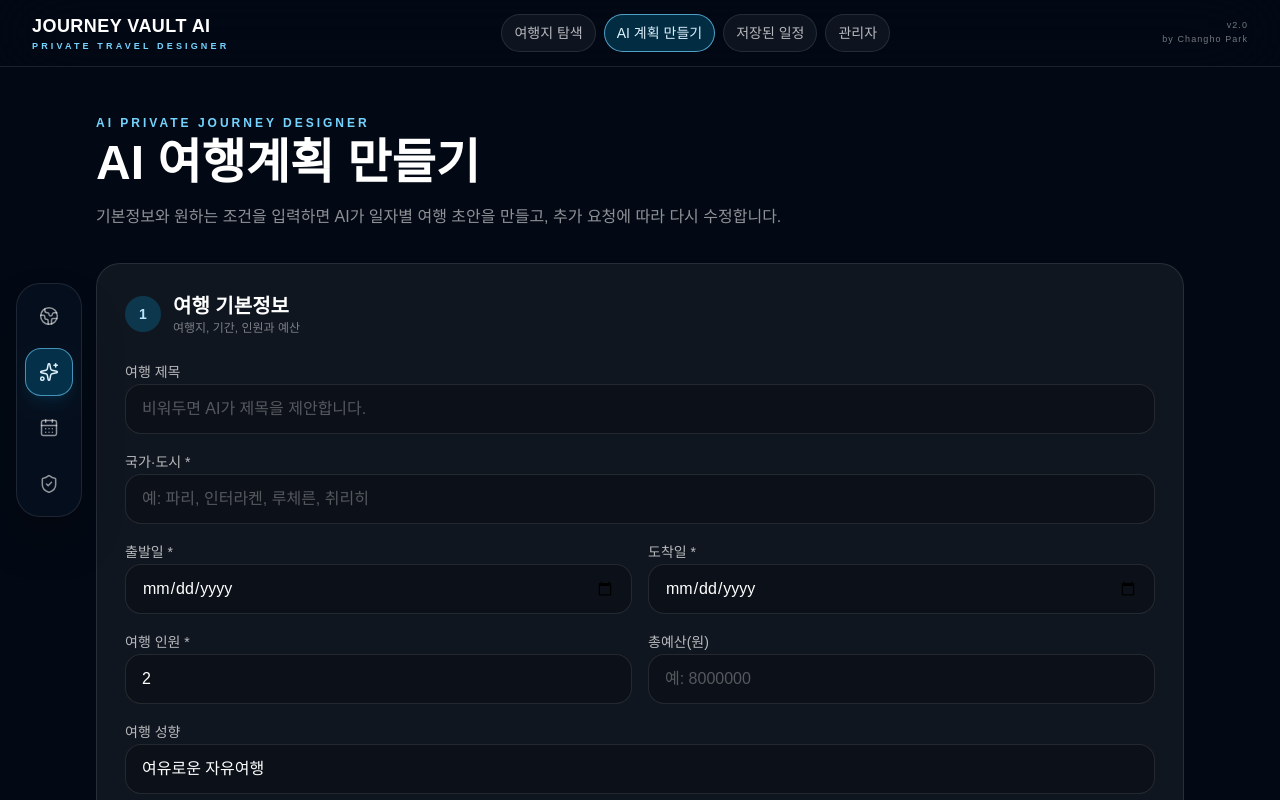
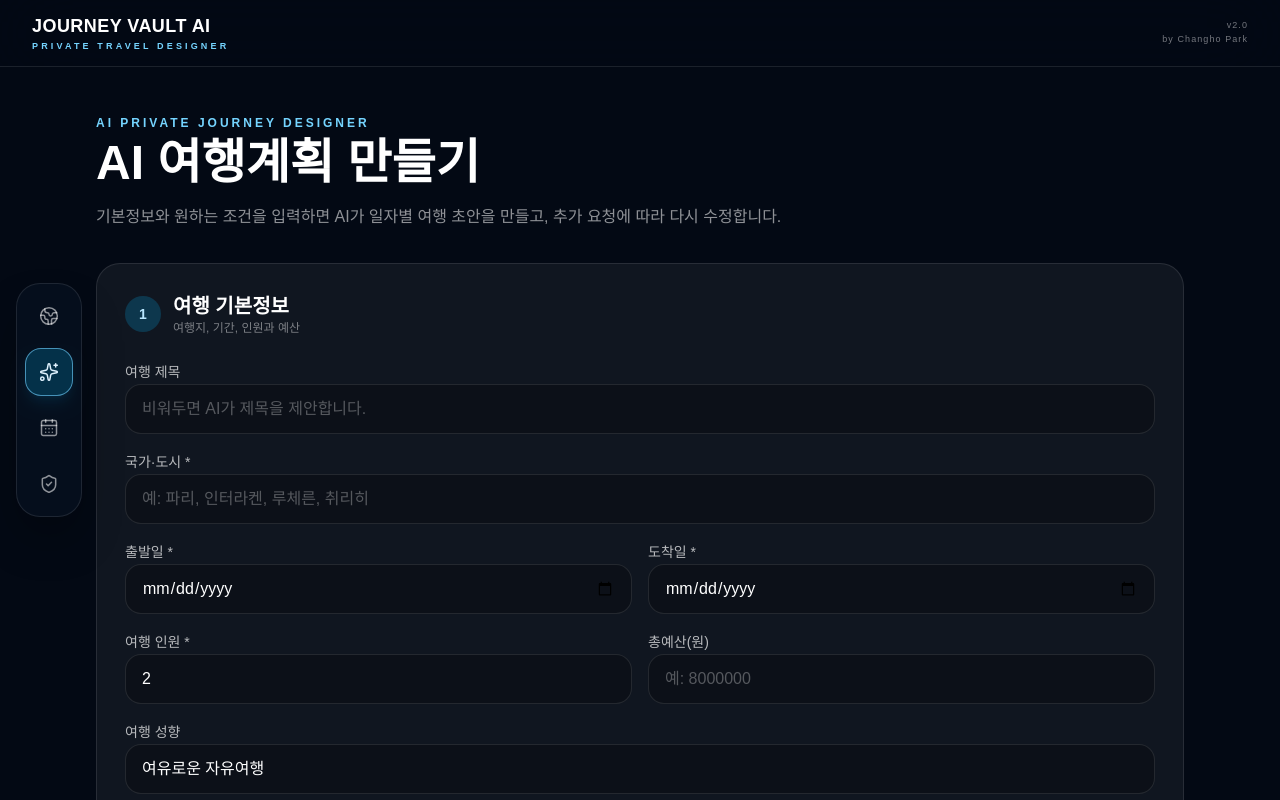
Before and after one commit to namrkorea/Repository-name-journey-vault, a Next.js app: page /planner in a window 1280 px wide. Shown: the top 800 px of the page. Built offline with nearby package versions, Linux system fonts and the light colour scheme.

Commit message:
refactor: move page navigation from header to side menu

```diff
--- a/components/AppHeader.tsx
+++ b/components/AppHeader.tsx
@@ -1,21 +1,9 @@
-"use client";
-
 import Link from "next/link";
-import { usePathname } from "next/navigation";
-
-const navigation = [
-  { href: "/", label: "여행지 탐색" },
-  { href: "/planner", label: "AI 계획 만들기" },
-  { href: "/plans", label: "저장된 일정" },
-  { href: "/admin", label: "관리자" },
-];
 
 export default function AppHeader() {
-  const pathname = usePathname();
-
   return (
     <header className="sticky top-0 z-50 border-b border-white/10 bg-[#030914]/85 px-4 py-3 backdrop-blur-2xl md:px-8">
-      <div className="mx-auto flex max-w-7xl flex-wrap items-center justify-between gap-3">
+      <div className="mx-auto flex max-w-7xl items-center justify-between gap-3">
         <Link href="/" className="shrink-0" aria-label="Journey Vault 홈">
           <p className="text-base font-black tracking-wide text-white md:text-lg">
             JOURNEY VAULT AI
@@ -25,33 +13,7 @@ export default function AppHeader() {
           </p>
         </Link>
 
-        <nav
-          aria-label="주요 메뉴"
-          className="order-3 flex w-full gap-2 overflow-x-auto pb-1 md:order-2 md:w-auto md:pb-0"
-        >
-          {navigation.map((item) => {
-            const active =
-              item.href === "/"
-                ? pathname === "/"
-                : pathname.startsWith(item.href);
-
-            return (
-              <Link
-                key={item.href}
-                href={item.href}
-                className={`whitespace-nowrap rounded-full border px-3 py-2 text-xs transition md:text-sm ${
-                  active
-                    ? "border-sky-300/70 bg-sky-400/20 text-sky-100"
-                    : "border-white/10 bg-white/5 text-white/70 hover:bg-white/10 hover:text-white"
-                }`}
-              >
-                {item.label}
-              </Link>
-            );
-          })}
-        </nav>
-
-        <div className="order-2 text-right text-[9px] tracking-[0.12em] text-white/45 md:order-3">
+        <div className="text-right text-[9px] tracking-[0.12em] text-white/45">
           <p>v2.0</p>
           <p>by Changho Park</p>
         </div>
```
